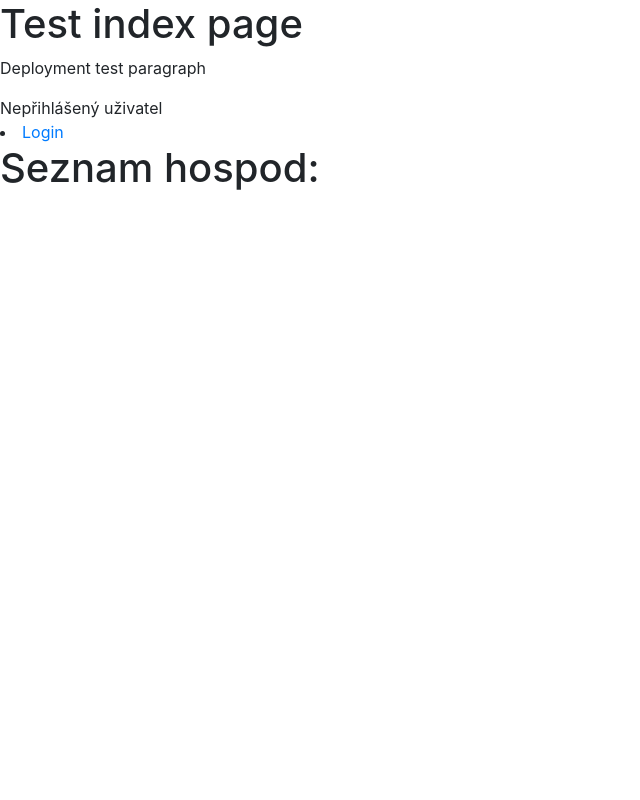
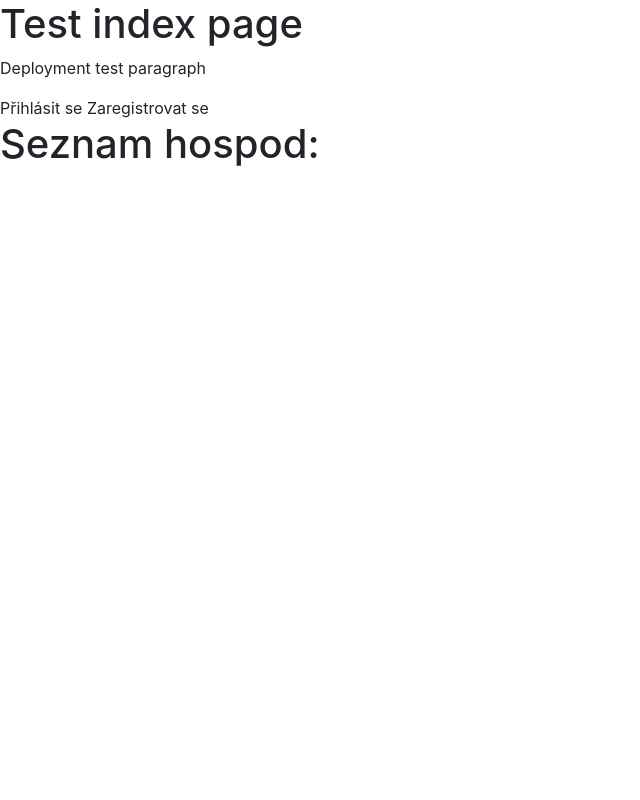
Before and after one commit to Griperis/IIS-Food-Delivery, a Django app: page / in a window 1280 px wide. Shown: the whole page, without its empty margins (0-640 px from the left). Run offline with Django 3.2, Linux system fonts and the light colour scheme; data that the repository does not hold is empty; some libraries are stand-ins or nearby versions.

Commit message:
updated index page

```diff
--- a/FoodDelivery/templates/FoodDelivery/index.html
+++ b/FoodDelivery/templates/FoodDelivery/index.html
@@ -1,3 +1,4 @@
+{% load auth_extras %}
 <html>
 <head>
     <meta name="viewport" content="width=device-width, initial-scale=1, shrink-to-fit=no">
@@ -11,13 +12,27 @@
     <p>Deployment test paragraph</p>
 
     {% if user.is_authenticated %}
-        <li>User: {{ user.get_username }}</li>
-        <li><a href="{% url 'logout'%}?next={{request.path}}">Logout</a></li>
+        <p class="m-0">{{ user.get_username }}</p>
+
+    {% if request.user|has_group:"Operator" %}
+        <p>User belongs to my group
     {% else %}
-        Nepřihlášený uživatel
-        <li><a href="{% url 'login'%}?next={{request.path}}">Login</a></li>
+        <p>User doesn't belong to mygroup</p>
     {% endif %}
 
+    <div class="dropdown">
+        <a class="dropdown-toggle text-reset" href="#" id="dropdownMenuLink" data-toggle="dropdown" aria-haspopup="true" aria-expanded="false">Profil</a>
+
+        <div class="dropdown-menu dropdown-menu-right" data-display="static" aria-labelledby="dropdownMenuButton">
+            <a class="dropdown-item" href="{% url 'logout'%}?next={{request.path}}">Odhlásit se</a>
+            <a class="dropdown-item" href="{% url 'formtest'%}">Test</a>
+        </div>
+    </div>
+
+    {% else %}
+            <a class="text-reset m-0" href="{% url 'login'%}?next={{request.path}}">Přihlásit se</a>
+            <a class="text-reset m-0" href="#">Zaregistrovat se</a>
+    {% endif %}
 
     <h1>Seznam hospod:</h1>
         {% for facility in facilities %}
@@ -29,8 +44,6 @@
                 <br>
         {% endfor %}
 
-
-
     {% comment %} Bootstrap 4.0 scripts {% endcomment %}
     <script src="https://kit.fontawesome.com/c54d362b32.js" crossorigin="anonymous"></script>
     <script src="https://code.jquery.com/jquery-3.3.1.slim.min.js" integrity="sha384-q8i/X+965DzO0rT7abK41JStQIAqVgRVzpbzo5smXKp4YfRvH+8abtTE1Pi6jizo" crossorigin="anonymous"></script>
```
